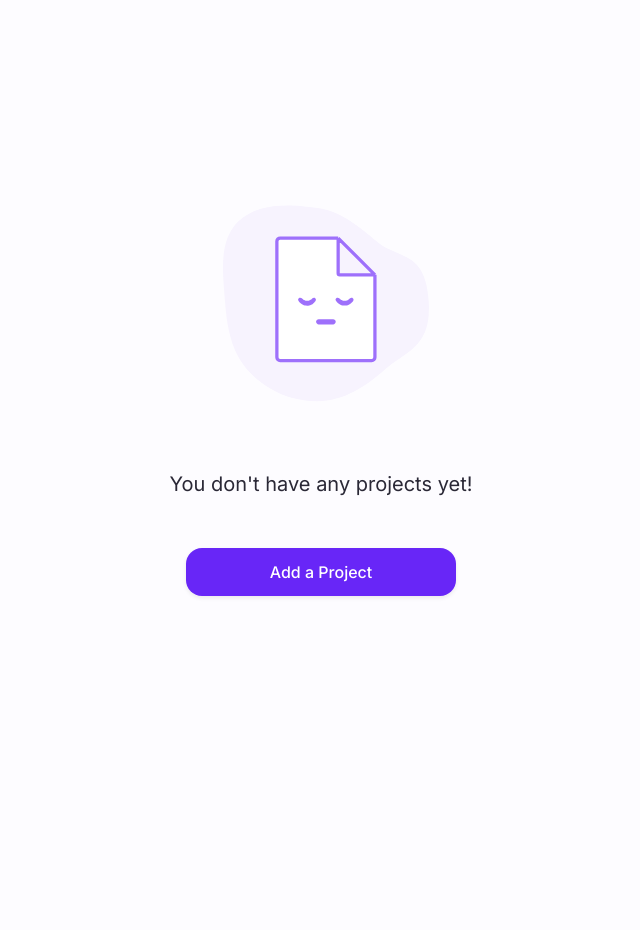
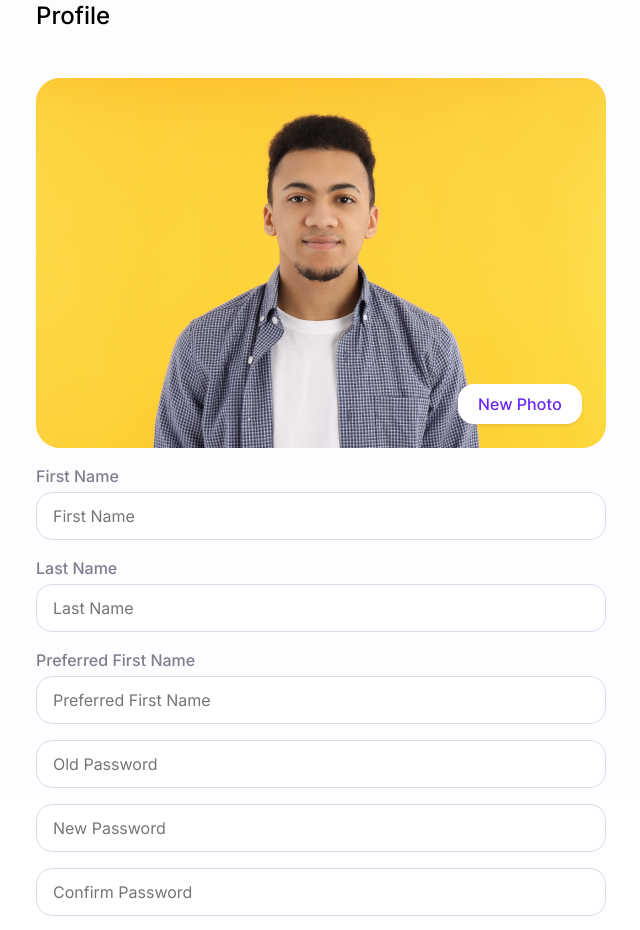
Before and after one commit to kulievtech/projectify-app-ui, a React (Create React App) app: page / in a window 1280 px wide. Shown: the top 930 px of the page, without its empty margins (471-1111 px from the left). Built offline with nearby package versions, Linux system fonts and the light colour scheme.

Commit message:
Create profile component

```diff
--- a/src/App.tsx
+++ b/src/App.tsx
@@ -1,14 +1,7 @@
-import { Projects, Stories, TeamMembers, PersonalTasks } from "./pages";
+import { Profile } from "./pages";
 
 const App = () => {
-    return (
-        <>
-            <Projects />
-            <Stories />
-            <TeamMembers />
-            <PersonalTasks />
-        </>
-    );
+    return <Profile />;
 };
 
 export { App };
--- a/src/design-system/Button/Button.css
+++ b/src/design-system/Button/Button.css
@@ -38,6 +38,10 @@
 
 .btn-rounded {
     border-radius: var(--border-radius-8);
+}
+
+.btn-large.btn-rounded {
+    border-radius: var(--border-radius-16);
 }
 
 .btn-circle {
--- a/src/design-system/Input/Input.css
+++ b/src/design-system/Input/Input.css
@@ -31,11 +31,15 @@ input::placeholder,
     border-radius: var(--border-radius-8);
 }
 
+.input-large.input-rounded {
+    border-radius: var(--border-radius-16);
+}
+
 .input-circle {
     border-radius: var(--border-radius-20);
 }
 
-.input-lg.input-circle {
+.input-large.input-circle {
     border-radius: var(--border-radius-24);
 }
 
--- a/src/pages/index.ts
+++ b/src/pages/index.ts
@@ -6,3 +6,4 @@ export * from "./default-pages/projects/Projects";
 export * from "./default-pages/stories/Stories";
 export * from "./default-pages/team-members/TeamMembers";
 export * from "./default-pages/personal-tasks/PersonalTasks";
+export * from "./profile/Profile";
--- /dev/null
+++ b/src/pages/profile/Profile.css
@@ -0,0 +1,11 @@
+.profile {
+    margin: 0 auto;
+    max-width: 57rem;
+    display: flex;
+    flex-direction: column;
+    gap: var(--space-16);
+}
+
+.title {
+    margin-bottom: var(--space-30);
+}
--- /dev/null
+++ b/src/pages/profile/Profile.tsx
@@ -0,0 +1,120 @@
+import React, { useState, FC } from "react";
+
+import "./Profile.css";
+import { MainLayout } from "../components";
+import { Typography, Input, Button } from "../../design-system";
+import admin from "../../assets/images/admin1.png";
+
+type ProfileProps = {
+    imagePath?: string;
+    firstName?: string;
+    lastName?: string;
+    preferredFirstName?: string;
+    oldPassword?: string;
+    newPassword?: string;
+    confirmNewPassword?: string;
+};
+
+const Profile: FC<ProfileProps> = ({
+    imagePath,
+    firstName: propFirstName,
+    lastName: propLastName,
+    preferredFirstName: propPreferredName,
+    oldPassword,
+    newPassword,
+    confirmNewPassword
+}) => {
+    const [firstName, setFirstName] = useState<string>("");
+    const [lastName, setLastName] = useState<string>("");
+    const [preferredName, setPreferredName] = useState<string>("");
+
+    const handleOnChangeFirstName = (value: string) => {
+        setFirstName(value);
+    };
+
+    const handleOnChangeLastName = (value: string) => {
+        setLastName(value);
+    };
+
+    const handleOnChangeName = (value: string) => {
+        setPreferredName(value);
+    };
+
+    return (
+        <MainLayout>
+            <form className="profile">
+                <Typography
+                    variant="h6"
+                    weight="medium"
+                    align="left"
+                    className="title"
+                >
+                    Profile
+                </Typography>
+                <img src={admin} alt={`${firstName} ${lastName}`} />
+                <Input
+                    labelText="First Name"
+                    type="text"
+                    placeholder="First Name"
+                    value={firstName}
+                    onChange={handleOnChangeFirstName}
+                    shape="rounded"
+                    size="lg"
+                />
+                <Input
+                    labelText="Last Name"
+                    type="text"
+                    placeholder="Last Name"
+                    value={lastName}
+                    onChange={handleOnChangeLastName}
+                    shape="rounded"
+                    size="lg"
+                />
+                <Input
+                    labelText="Preferred First Name"
+                    type="text"
+                    placeholder="Preferred First Name"
+                    value={preferredName}
+                    onChange={handleOnChangeName}
+                    shape="rounded"
+                    size="lg"
+                />
+                <Input
+                    type="password"
+                    placeholder="Old Password"
+                    value={preferredName}
+                    onChange={handleOnChangeName}
+                    shape="rounded"
+                    size="lg"
+                />
+                <Input
+                    type="password"
+                    placeholder="New Password"
+                    value={preferredName}
+                    onChange={handleOnChangeName}
+                    shape="rounded"
+                    size="lg"
+                />
+                <Input
+                    type="password"
+                    placeholder="Confirm Password"
+                    value={preferredName}
+                    onChange={handleOnChangeName}
+                    shape="rounded"
+                    size="lg"
+                />
+                <Button
+                    color="primary"
+                    size="lg"
+                    shape="rounded"
+                    disabled={true}
+                    fullWidth={true}
+                >
+                    Update
+                </Button>
+            </form>
+        </MainLayout>
+    );
+};
+
+export { Profile };
```
Also changed, not shown: src/assets/images/admin1.png (added).
